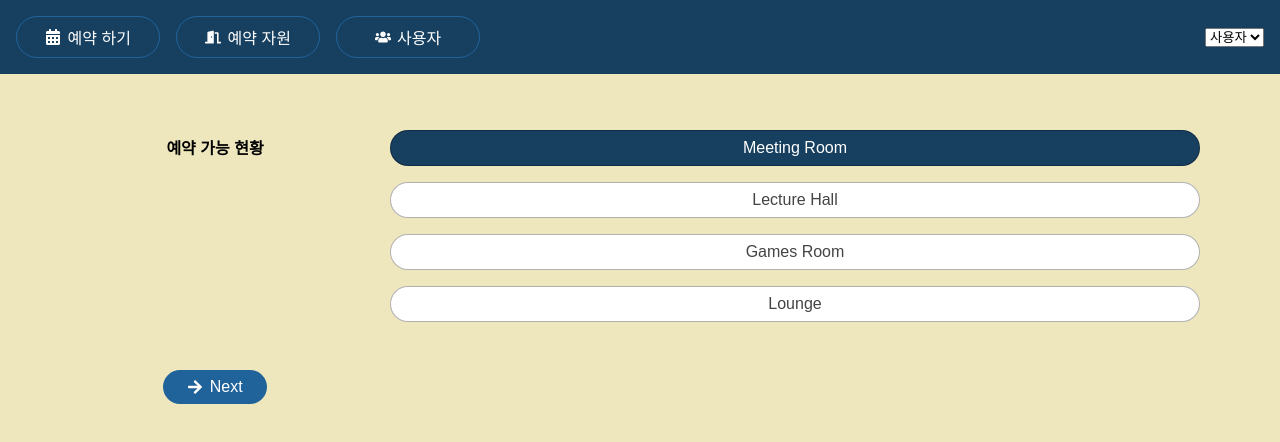
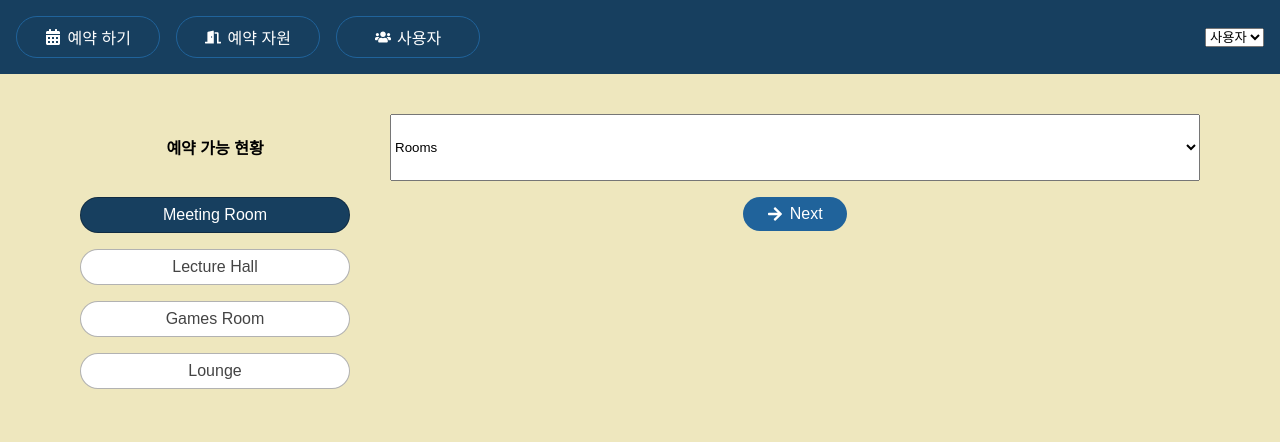
Before and after one commit to jia0628/React_Demo, a React (Vite) app: page /bookables in a window 1280 px wide. Shown: the top 442 px of the page. Built offline with nearby package versions, Linux system fonts and the light colour scheme.

Commit message:
#3 useState_2 (상태값 관리) 자원의 그룹값 선택할 select 이벤트 추가

```diff
--- a/src/component/Bookables/BookList.jsx
+++ b/src/component/Bookables/BookList.jsx
@@ -3,14 +3,15 @@ import {useState} from "react";
 import {FaArrowRight} from "react-icons/fa";
 
 function BookList() {
-    const group = "Rooms"
+    // const group = "Rooms"
     // let bookableIndex = 0
+    const [group, setGroup] = useState("Rooms")
     const bookableGroup = bookables.filter(b => (b.group === group))
 
     // ★ bookableIndex 는 상태값 관리를 해야할 변수
     // ★ setBookableIndex 는 useState 가 리턴해주는 메소드. (== 값 변경 메소드)
     const [bookableIndex, setBookableIndex] = useState(0)  // ★ 이부분이 핵심, useState 는 2개의 리턴값을 가짐(bookableIndex, setBookableIndex)
-
+    const groups = ["Rooms", "Kit"]
     // function changeBookable(selectIndex) {
     //     bookableIndex = selectIndex
     // }
@@ -22,6 +23,9 @@ function BookList() {
 
     return(
         <>
+            <select value={group} onChange={(e) => setGroup(e.target.value)}>
+                {groups.map(g => <option key={g} value={g}>{g}</option>)}
+            </select>
             <ul className="items-list-nav">
                 {bookableGroup.map((b, i) => (
                     <li key={b.id} className={i === bookableIndex? "selected":null}>
```
